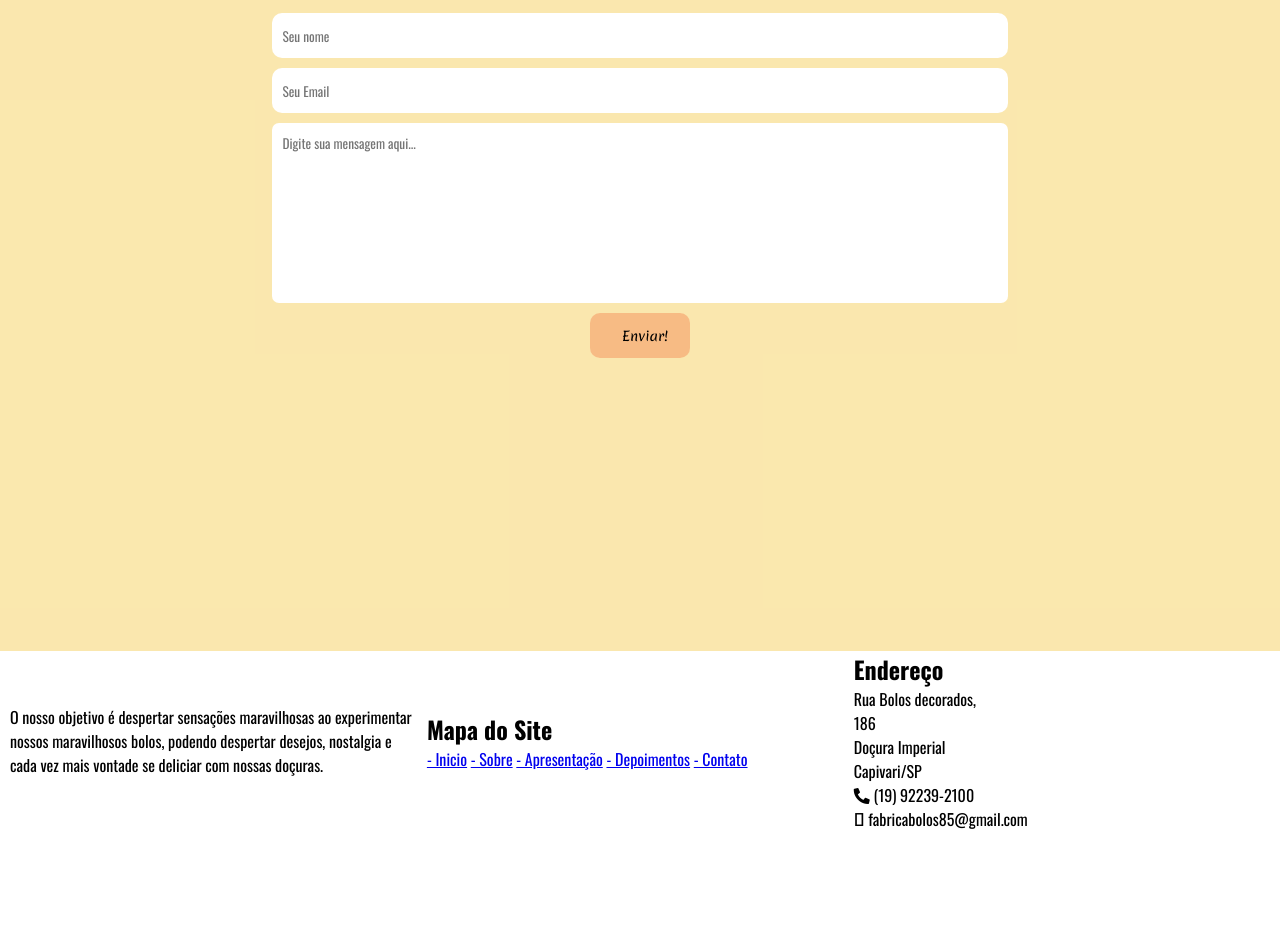
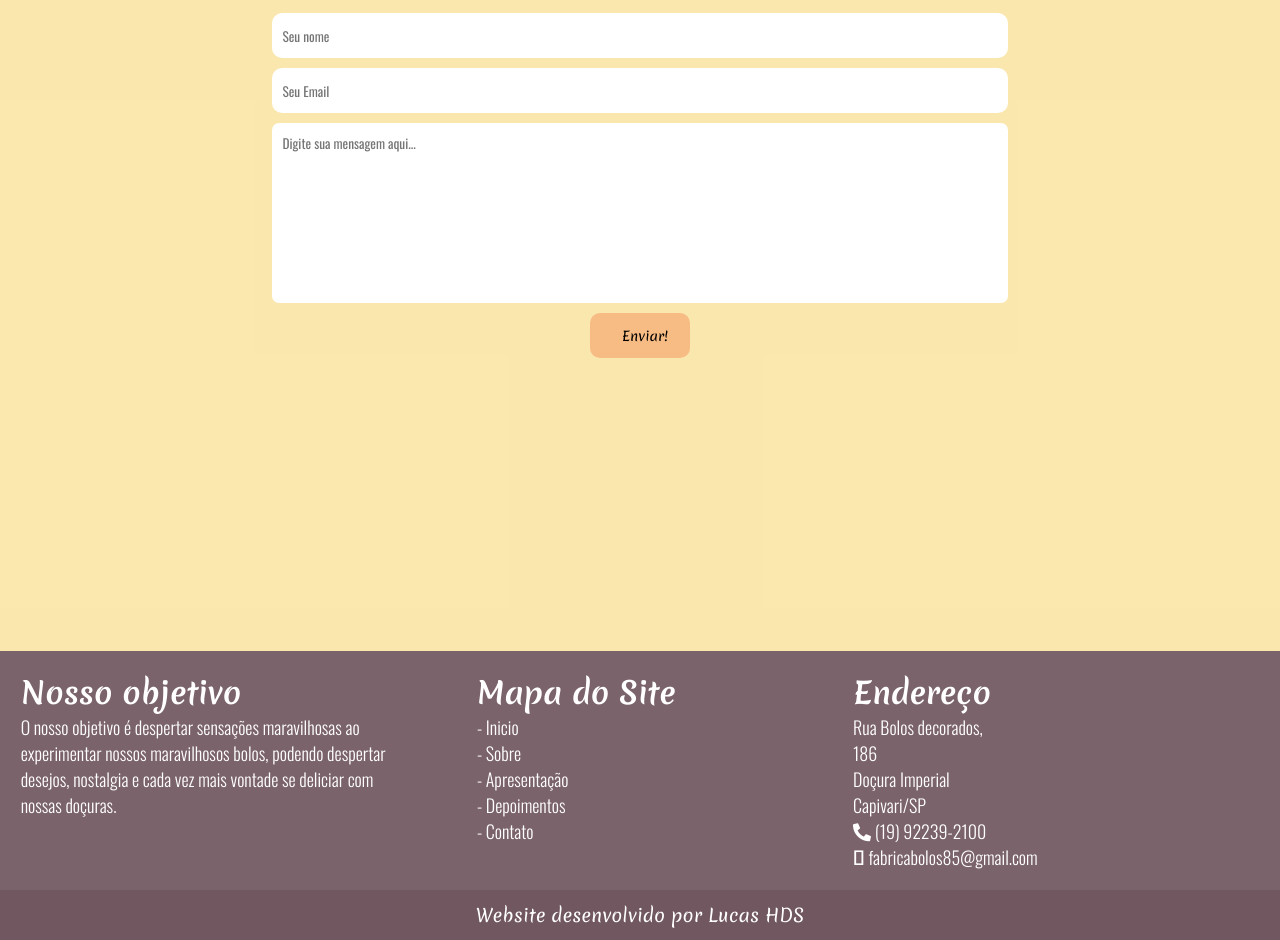
Before and after one commit to Lucas-HDS/Fabrica-de-Bolos, a plain HTML site: page index.html in a window 1280 px wide. Shown: the part 2949-3889 px from the top of the page. Before the commit the page ends 3780 px from the top, so only its background shows below. Drawn offline with nearby package versions, Linux system fonts and the light colour scheme.

Commit message:
footer finalizado

```diff
--- a/css/style.css
+++ b/css/style.css
@@ -348,24 +348,58 @@ input[type=submit]:hover{
 
 footer{
     display: flex;
-    justify-content: space-between;
-    align-items: center;
+    justify-content: center;
+    padding: 20px 0;
     flex-wrap: wrap;
+    background-color: rgba(84, 52, 63, 0.767);
+    color: white;
 }
 
 .empresa{
     width: 33.3%;
-    padding: 0 10px;
+    padding: 0 20px;
 }
 
+.empresa p, .endereco p, .caminho-site a{
+    font-size: 18px;
+    font-weight: 300;
+}
+
+.empresa h2, .caminho-site h2, .endereco h2{
+    font-size: 30px;
+    font-family: 'Merienda', cursive;
+}
 .caminho-site{
     width: 33.3%;
+    padding-left:50px;
+}
+
+.caminho-site a{
+    text-decoration: none;
+    display: block;
+    color: white;
+    transition: .5s ease-in-out;
+}
+
+.caminho-site a:hover{
+    color: #f59656;
 }
 
 .endereco{
     width: 33.3%;
 }
 
+/*** SUB-FOOTER ***/
+
+.sub-footer{
+    color: white;
+    height: 50px;
+    background-color: rgba(84, 52, 63, 0.829);
+    font-size: 18px;
+    font-family: 'Merienda', cursive;
+    text-align: center;
+    line-height: 50px;
+}
 
 
 /*** RESPONSIVO ***/
--- a/index.html
+++ b/index.html
@@ -137,6 +137,7 @@
 
     <footer>
         <div class="empresa">
+            <h2>Nosso objetivo</h2>
             <p>O nosso objetivo é despertar sensações maravilhosas ao experimentar nossos maravilhosos bolos, podendo despertar desejos, nostalgia e cada vez mais vontade se deliciar com nossas doçuras. </p>
         </div><!--empresa-->
 
@@ -158,7 +159,11 @@
             <p><i class="fas fa-phone-alt"></i> (19) 92239-2100</p>
             <p><i class="fad fa-envelope"></i> fabricabolos85@gmail.com</p>
         </div><!--endereco-->
-    </footer>
+    </footer><!--footer-->
+
+    <div class="sub-footer">
+        Website desenvolvido por Lucas HDS
+    </div><!--sub-footer-->
 
 <script src="https://code.jquery.com/jquery-3.6.0.min.js" integrity="sha256-/xUj+3OJU5yExlq6GSYGSHk7tPXikynS7ogEvDej/m4=" crossorigin="anonymous"></script>
 <script type="text/javascript" src="slick-1.8.1/slick/slick.js"></script>
```
